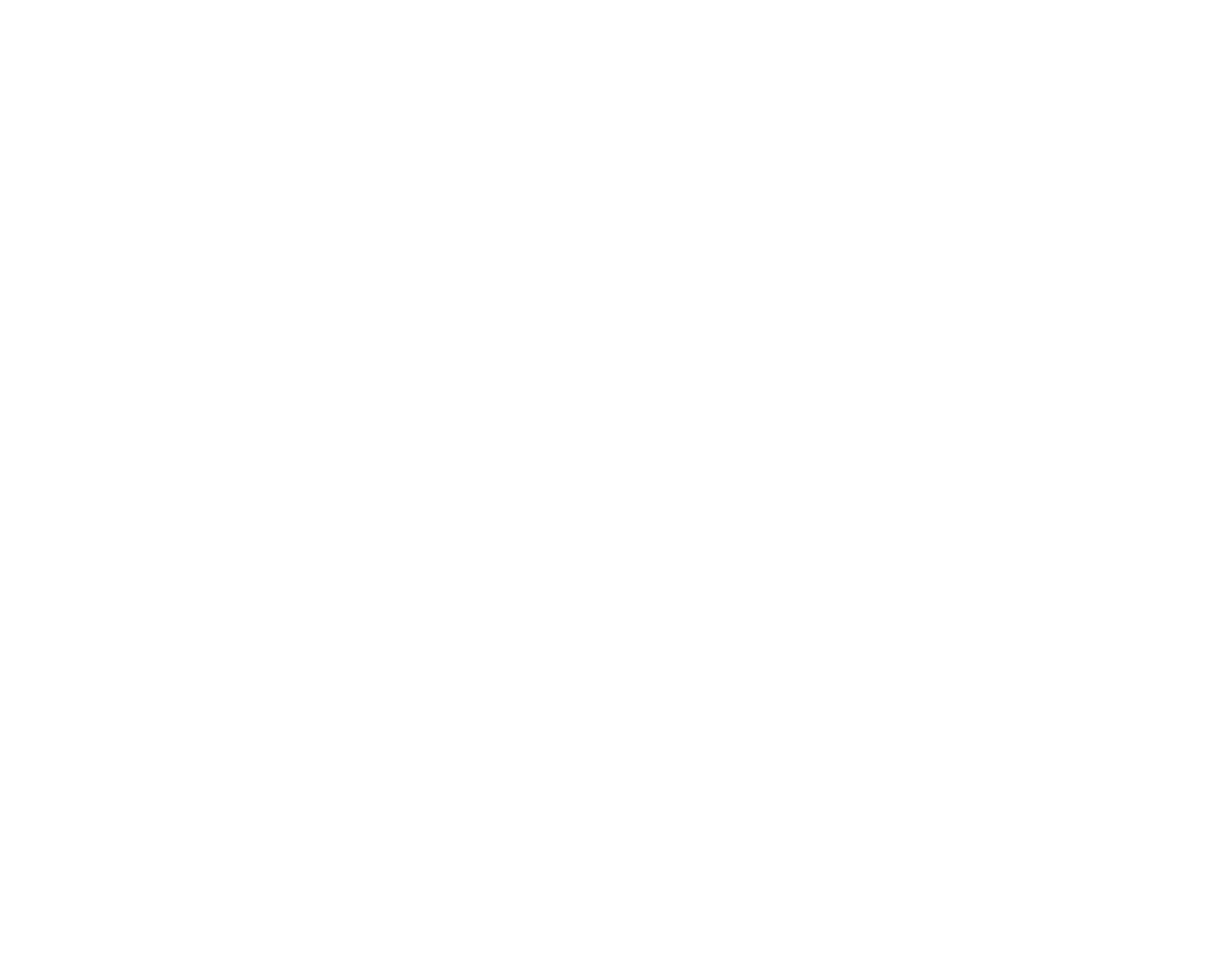
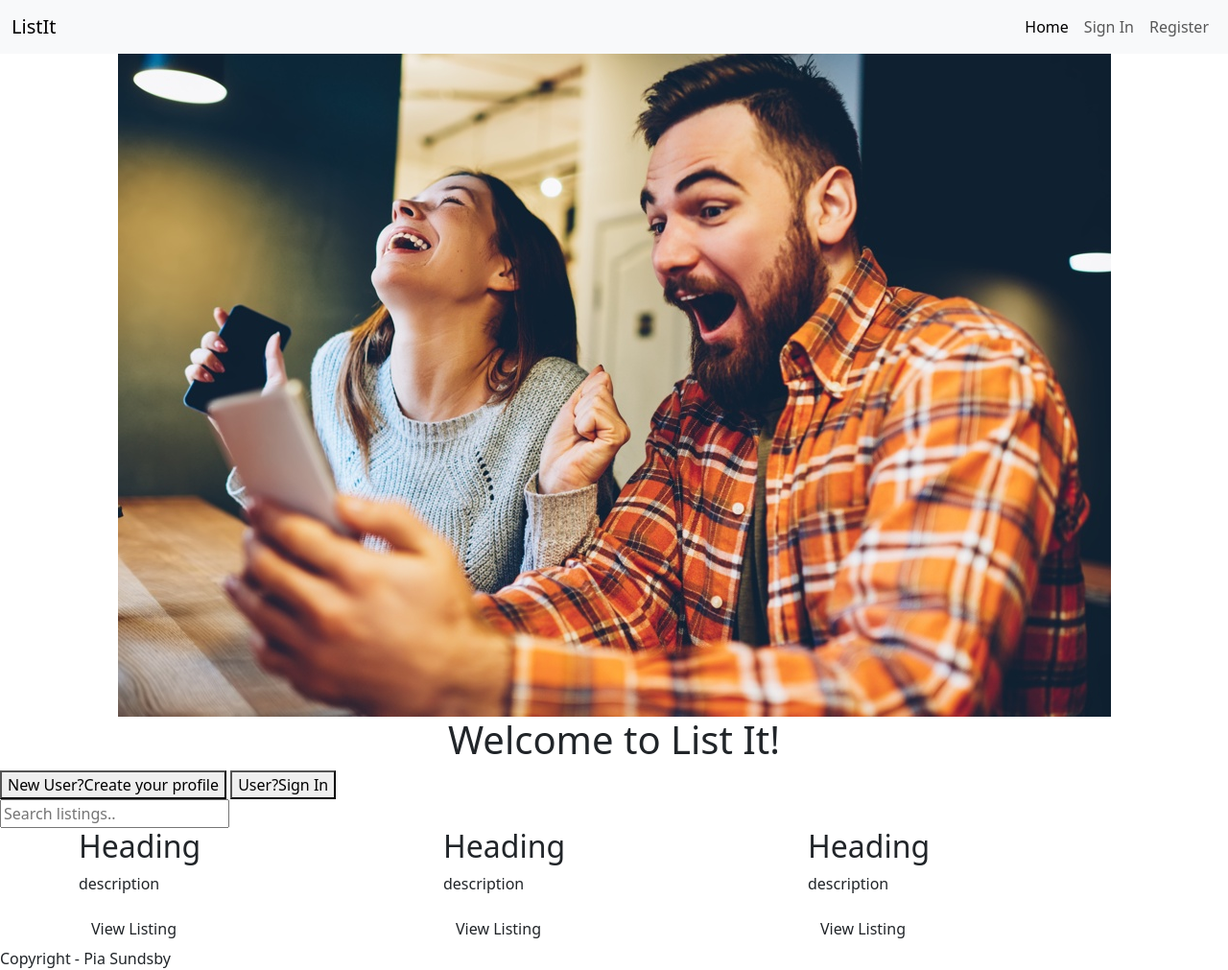
Before and after one commit to piasun/semester-project-2, a plain HTML site: page index.html in a window 1280 px wide. Shown: the whole page at 96% size. Before the commit the page ends 800 px from the top, so only its background shows below. Drawn offline with nearby package versions, Linux system fonts and the light colour scheme.

Commit message:
index html

```diff
--- /dev/null
+++ b/css/style.css
@@ -0,0 +1,3 @@
+body {
+  background-color: #faf6f4;
+}
--- a/index.html
+++ b/index.html
@@ -5,6 +5,7 @@
     <meta http-equiv="X-UA-Compatible" content="IE=edge" />
     <meta name="viewport" content="width=device-width, initial-scale=1.0" />
     <title>Auction | Homepage</title>
+    <link rel="stylesheet" href="css/style.css" />
     <link
       href="https://cdn.jsdelivr.net/npm/bootstrap@5.3.0/dist/css/bootstrap.min.css"
       rel="stylesheet"
@@ -13,6 +14,83 @@
     />
   </head>
   <body>
+    <nav class="navbar navbar-expand-lg bg-body-tertiary">
+      <div class="container-fluid">
+        <a class="navbar-brand" href="#">ListIt</a>
+        <button
+          class="navbar-toggler"
+          type="button"
+          data-bs-toggle="collapse"
+          data-bs-target="#navbarSupportedContent"
+          aria-controls="navbarSupportedContent"
+          aria-expanded="false"
+          aria-label="Toggle navigation"
+        >
+          <span class="navbar-toggler-icon"></span>
+        </button>
+        <div class="collapse navbar-collapse" id="navbarSupportedContent">
+          <ul class="navbar-nav ms-auto mb-2 mb-lg-0">
+            <li class="nav-item">
+              <a class="nav-link active" aria-current="page" href="index.html"
+                >Home</a
+              >
+            </li>
+            <li class="nav-item">
+              <a class="nav-link" href="#">Sign In</a>
+            </li>
+            <li class="nav-item">
+              <a class="nav-link" href="#">Register</a>
+            </li>
+          </ul>
+        </div>
+      </div>
+    </nav>
+
+    <section>
+      <div class="container text-center">
+        <div class="row">
+          <div class="col">
+            <img src="/images/bid_small.jpeg" alt="Frontpage image" />
+          </div>
+          <div class="col">
+            <h1>Welcome to List It!</h1>
+          </div>
+        </div>
+      </div>
+    </section>
+    <section>
+      <button>New User?Create your profile</button>
+      <button>User?Sign In</button>
+    </section>
+    <section>
+      <div>
+        <input class="search" placeholder="Search listings.." />
+      </div>
+      <div class="container">
+        <div class="row">
+          <div class="col-md">
+            <h2>Heading</h2>
+            <p>description</p>
+            <a href="product.html" class="btn btn primary">View Listing</a>
+          </div>
+          <div class="col-md">
+            <h2>Heading</h2>
+            <p>description</p>
+            <a href="product.html" class="btn btn primary">View Listing</a>
+          </div>
+          <div class="col-md">
+            <h2>Heading</h2>
+            <p>description</p>
+            <a href="product.html" class="btn btn primary">View Listing</a>
+          </div>
+        </div>
+      </div>
+    </section>
+
+    <footer>
+      <div>Copyright - Pia Sundsby</div>
+    </footer>
+
     <script
       src="https://cdn.jsdelivr.net/npm/bootstrap@5.3.0/dist/js/bootstrap.bundle.min.js"
       integrity="sha384-geWF76RCwLtnZ8qwWowPQNguL3RmwHVBC9FhGdlKrxdiJJigb/j/68SIy3Te4Bkz"
```
Also changed, not shown: images/bid_small.jpeg (added), register.html (added), signin.html (added).
